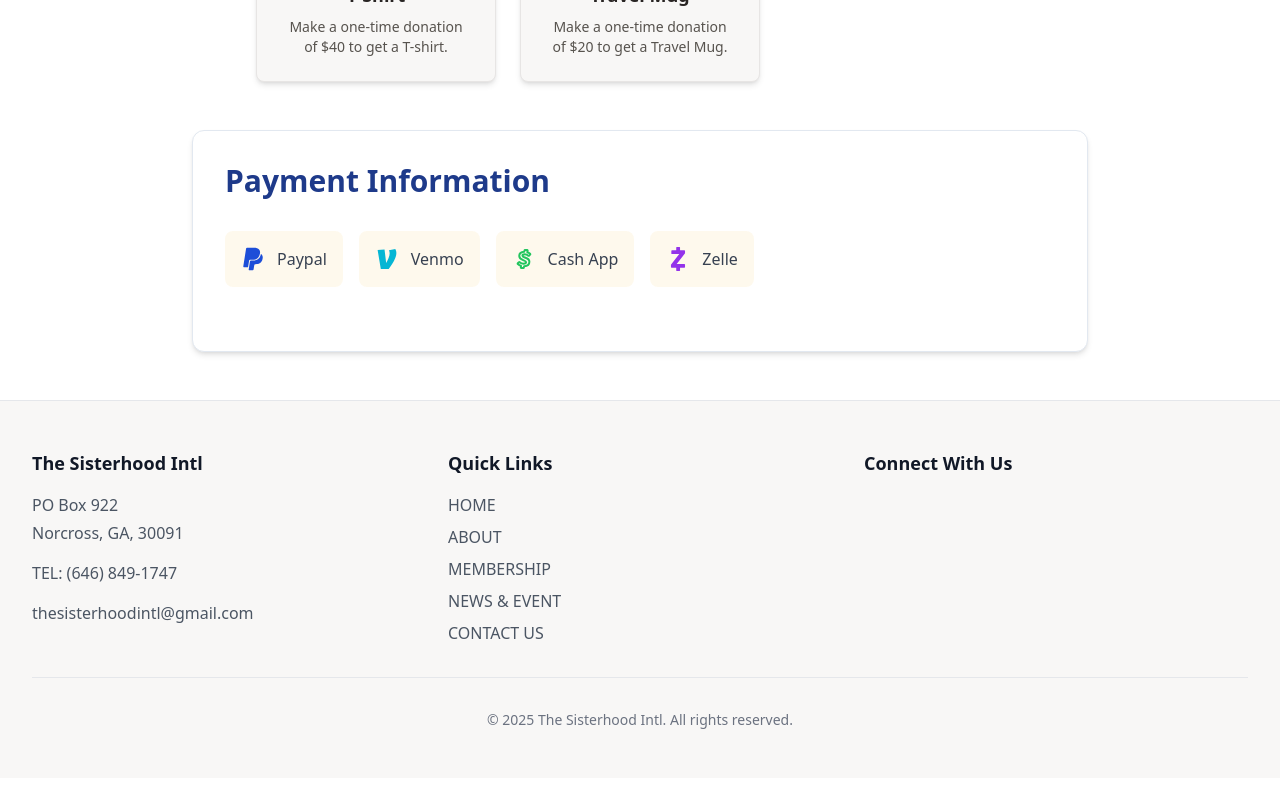
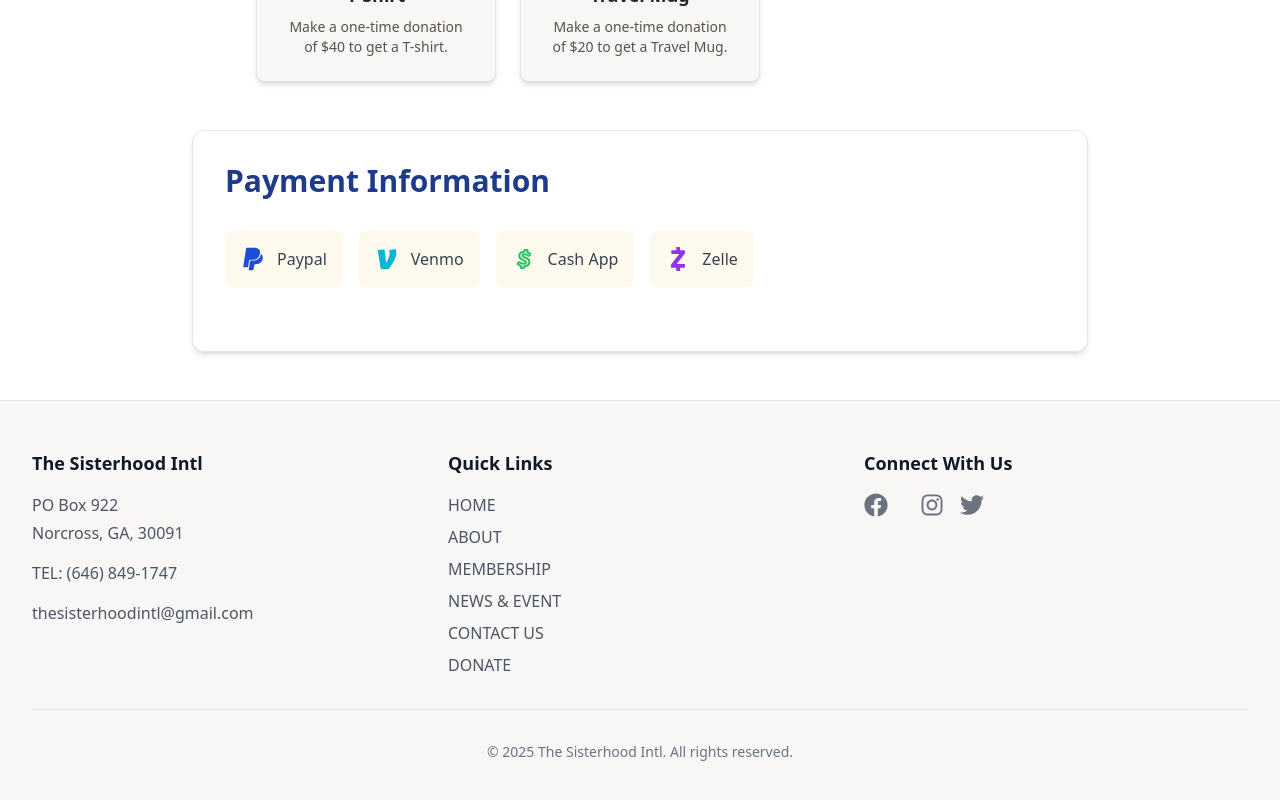
Before and after one commit to Kennysaruni/thesisterhoodintl, a React (Vite) app: page /donate in a window 1280 px wide. Shown: the part 1291-2091 px from the top of the page. Before the commit the page ends 2069 px from the top, so only its background shows below. Built offline with nearby package versions, Linux system fonts and the light colour scheme.

Commit message:
Updated footer navlinks

```diff
--- a/src/Components/Footer.jsx
+++ b/src/Components/Footer.jsx
@@ -1,51 +1,92 @@
-import React from 'react'
+import React from 'react';
+import { Link } from 'react-router-dom'; // 1. Import Link from React Router
+import { FaFacebook, FaInstagram, FaTwitter } from 'react-icons/fa'; // 2. Import social icons
 
 function Footer() {
+    // 3. Updated paths and added Donate link
     const navLinks = [
-        { name: "HOME", path: "#" },
-        { name: "ABOUT", path: "#" },
-        { name: "MEMBERSHIP", path: "#" },
-        { name: "NEWS & EVENT", path: "#" },
-        { name: "CONTACT US", path: "#" },
+        { name: "HOME", path: "/" },
+        { name: "ABOUT", path: "/about" },
+        { name: "MEMBERSHIP", path: "/membership" },
+        { name: "NEWS & EVENT", path: "/news" },
+        { name: "CONTACT US", path: "/contact" },
+        { name: "DONATE", path: "/donate" },
+    ];
+
+    const socialLinks = [
+        { name: 'Facebook', href: '#', icon: FaFacebook },
+        { name: 'Instagram', href: '#', icon: FaInstagram },
+        { name: 'Twitter', href: '#', icon: FaTwitter },
     ];
 
     return (
-        <footer className='bg-background-light dark:bg-background-black border-t border-gray-200 dark:border-gray-800'>
+        // FIX: Corrected dark mode background color
+        <footer className='bg-background-light dark:bg-background-dark border-t border-gray-200 dark:border-gray-800'>
             <div className='container mx-auto px-4 sm:px-6 lg:px-8 py-12'>
                 <div className='grid grid-cols-1 md:grid-cols-3 gap-8'>
+
+                    {/* Contact Info */}
                     <div className='space-y-4'>
                         <h3 className='text-lg font-semibold text-gray-900 dark:text-white'>The Sisterhood Intl</h3>
                         <address className='not-italic text-gray-600 dark:text-gray-400 space-y-1'>
                             <p>PO Box 922</p>
                             <p>Norcross, GA, 30091</p>
                         </address>
-                        <p className='text-gray-600 dark:text-gray-400'>TEL: (646) 849-1747</p>
-                        <p className='text-gray-600 dark:text-gray-400'>thesisterhoodintl@gmail.com</p>
+                        {/* 4. Made contact info clickable */}
+                        <p>
+                            <a href="tel:+16468491747" className='text-gray-600 dark:text-gray-400 hover:text-primary'>TEL: (646) 849-1747</a>
+                        </p>
+                        <p>
+                            <a href="mailto:thesisterhoodintl@gmail.com" className='text-gray-600 dark:text-gray-400 hover:text-primary'>thesisterhoodintl@gmail.com</a>
+                        </p>
                     </div>
+
+                    {/* Quick Links */}
                     <div className='space-y-4'>
                         <h3 className='text-lg font-semibold text-gray-900 dark:text-white'>Quick Links</h3>
                         <ul className='space-y-2'>
                             {navLinks.map((link) => (
-                                <li><a key={link.name} className='text-gray-600 dark:text-gray-400 hover:text-primary dark:hover:text-primary transition-colors'
-                                    href={link.path}>
-                                    {link.name}
-                                </a></li>
+                                // FIX: Key should be on the outer element (li)
+                                <li key={link.name}>
+                                    {/* 5. Using <Link> from React Router */}
+                                    <Link
+                                        to={link.path}
+                                        className='text-gray-600 dark:text-gray-400 hover:text-primary dark:hover:text-primary transition-colors'
+                                    >
+                                        {link.name}
+                                    </Link>
+                                </li>
                             ))}
                         </ul>
                     </div>
+
+                    {/* Social Links */}
                     <div className='space-y-4'>
                         <h3 className='text-lg font-semibold text-gray-900 dark:text-white'>Connect With Us</h3>
-                        <div className='space-x-4'>
-
+                        <div className='flex space-x-4'>
+                            {/* 6. Added social media icons */}
+                            {socialLinks.map((social) => (
+                                <a
+                                    key={social.name}
+                                    href={social.href}
+                                    className='text-gray-500 dark:text-gray-400 hover:text-primary dark:hover:text-primary transition-colors'
+                                    aria-label={social.name}
+                                    target="_blank"
+                                    rel="noopener noreferrer"
+                                >
+                                    <social.icon className='h-6 w-6' />
+                                </a>
+                            ))}
                         </div>
                     </div>
+
                 </div>
                 <div className="mt-8 border-t border-gray-200 dark:border-gray-800 pt-8 text-center text-sm text-gray-500 dark:text-gray-400">
-                    <p>© 2025 The Sisterhood Intl. All rights reserved.</p>
+                    <p>© {new Date().getFullYear()} The Sisterhood Intl. All rights reserved.</p>
                 </div>
             </div>
         </footer>
-    )
+    );
 }
 
-export default Footer
+export default Footer;
```
